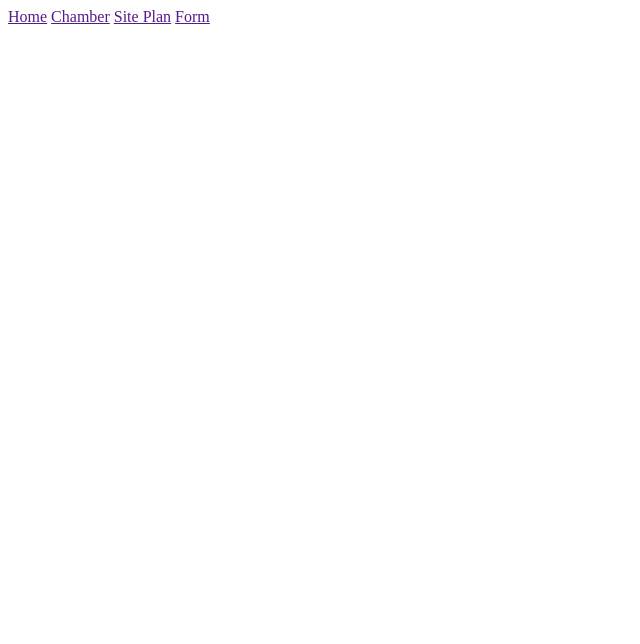
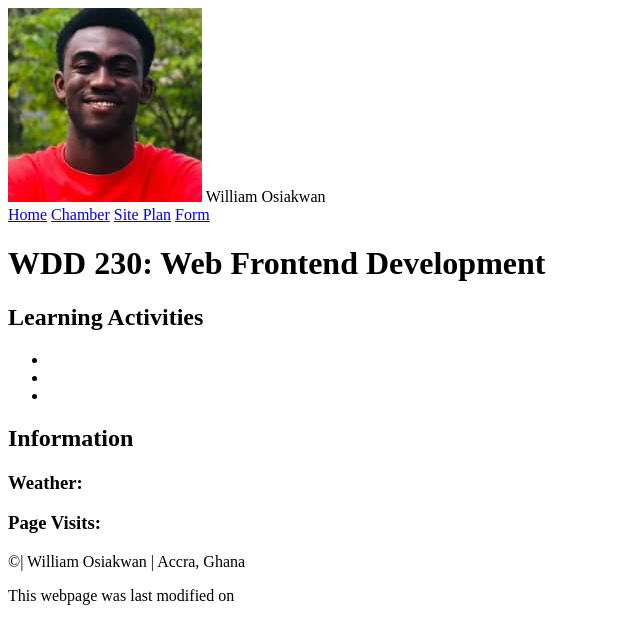
Before and after one commit to kofibill/WDD230, a plain HTML site: page index.html in a window 1280 px wide. Shown: the whole page, without its empty margins (0-640 px from the left). Drawn offline with Linux system fonts and the light colour scheme.

Commit message:
update on course page

```diff
--- a/index.html
+++ b/index.html
@@ -8,14 +8,36 @@
     <title>William Osiakwan - WDD230 - Web Frontend Development</title>
 </head>
 <body>
-    <header></header>
+    <header>
+        <img src="images/resized img.png" alt="a picture of me"> <span>William Osiakwan</span>
+    </header>
     <nav>
-        <a href="">Home</a>
-        <a href="">Chamber</a>
-        <a href="">Site Plan</a>
-        <a href="">Form</a>
+        <a href="#">Home</a>
+        <a href="#">Chamber</a>
+        <a href="#">Site Plan</a>
+        <a href="#">Form</a>
     </nav>
-    <main></main>
-    <footer></footer>
+    <main>
+        <h1>WDD 230: Web Frontend Development</h1>
+
+        <section class="card">
+            <h2>Learning Activities</h2>
+            <ul>
+                <li><a href="#"></a></li>
+                <li><a href="#"></a></li>
+                <li><a href="#"></a></li>
+            </ul>
+        </section>
+
+        <section class="card">
+            <h2>Information</h2>
+            <h3>Weather: </h3>
+            <h3>Page Visits: </h3>
+        </section>
+    </main>
+    <footer>
+        <p>&copy;<span id="currentyear"></span>| William Osiakwan | Accra, Ghana</p>
+        <p>This webpage was last modified on <span id="lastmodified"></span></p>
+    </footer>
 </body>
 </html>
```
Also changed, not shown: images/my pic.jpeg (added), images/resized img.png (added).
